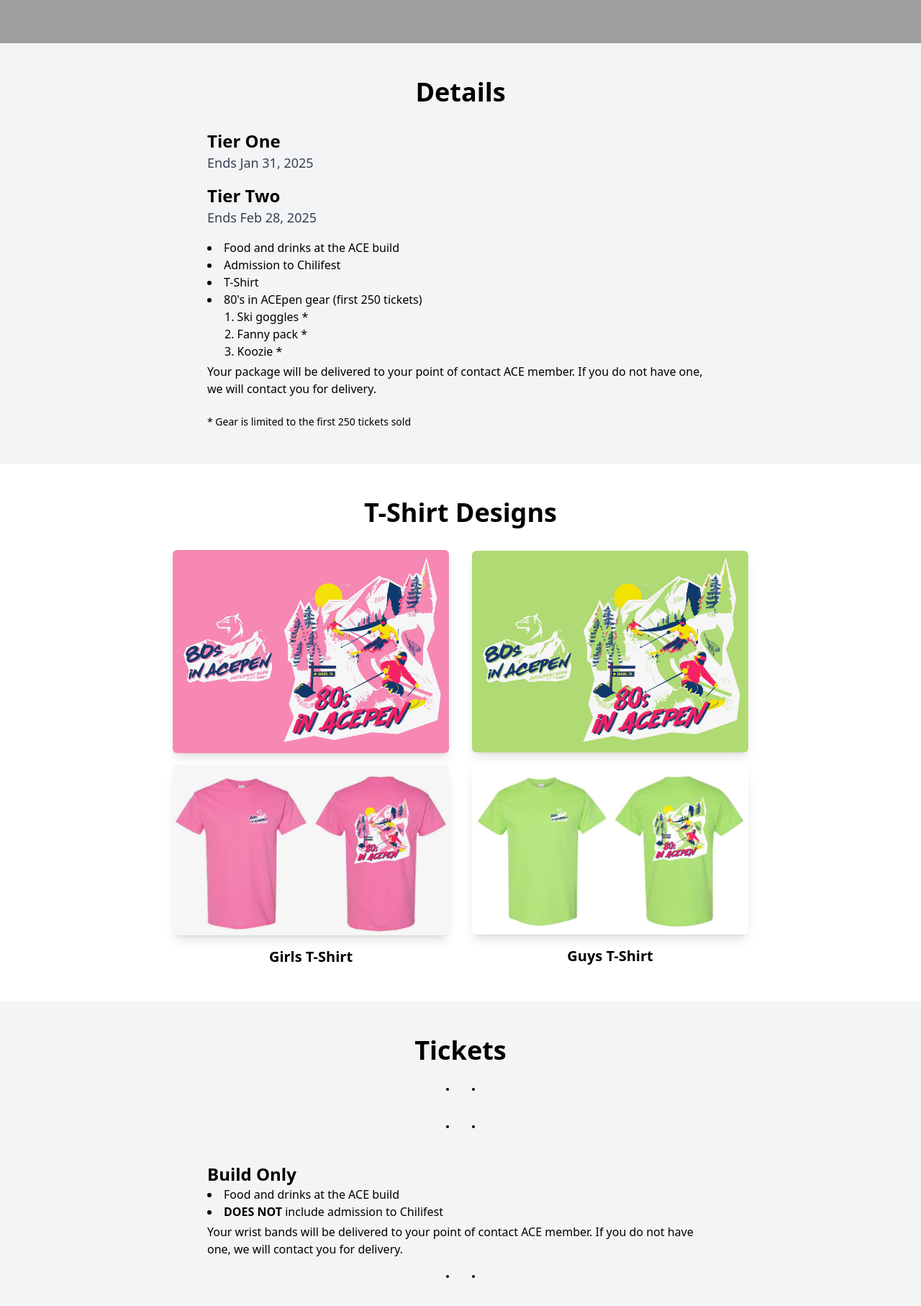
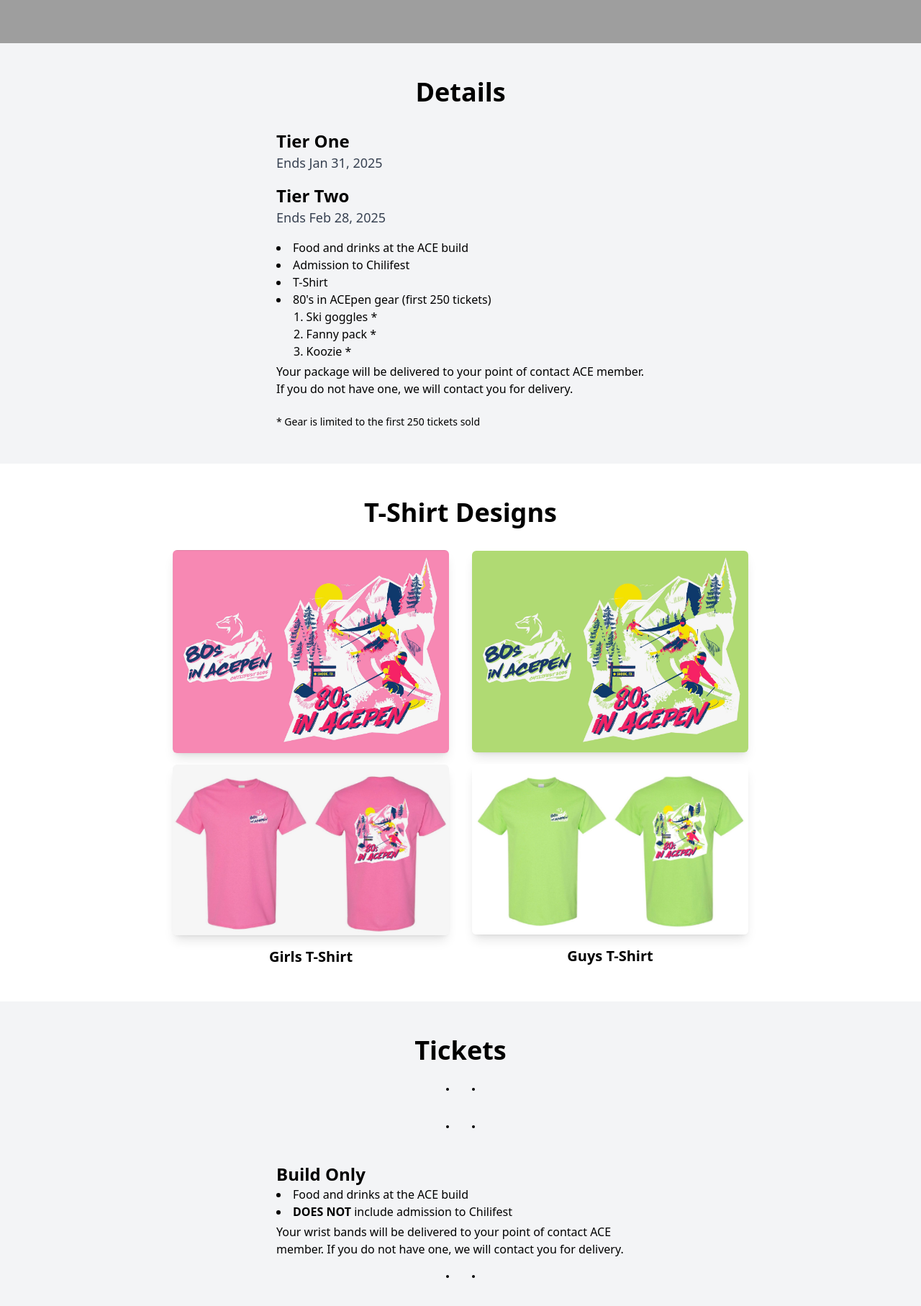
Before and after one commit to andrewlin27/ace-chilifest, a React (Create React App) app in the folder frontend/: page / in a window 1280 px wide. Shown: the part 740-2554 px from the top of the page at 72% size. Built offline with nearby package versions, Linux system fonts and the light colour scheme; grey boxes are pictures that could not be loaded; the HTML template or start-up script is replaced by a standard one; a web font is replaced by a local one.

Commit message:
minor fix to padding

```diff
--- a/frontend/src/components/TicketDetails.js
+++ b/frontend/src/components/TicketDetails.js
@@ -2,7 +2,7 @@
 
 const TicketDetails = () => {
   return (
-    <div className="py-12 bg-gray-100 mx-auto px-12 sm:px-72">
+    <div className="py-12 bg-gray-100 mx-auto px-12 sm:px-96">
       <h2 className="text-4xl font-bold text-center mb-8">Details</h2>
 
       {/* Tier One Tickets 130/195*/}
--- a/frontend/src/components/Tickets.js
+++ b/frontend/src/components/Tickets.js
@@ -2,7 +2,7 @@
 
 const Tickets = () => {
   return (
-    <div className="py-12 bg-gray-100 mx-auto px-12 sm:px-72">
+    <div className="py-12 bg-gray-100 mx-auto px-12 sm:px-96">
       <h2 className="text-4xl font-bold text-center mb-8">Tickets</h2>
 
       {/* Tier One Tickets 130/195*/}
```
